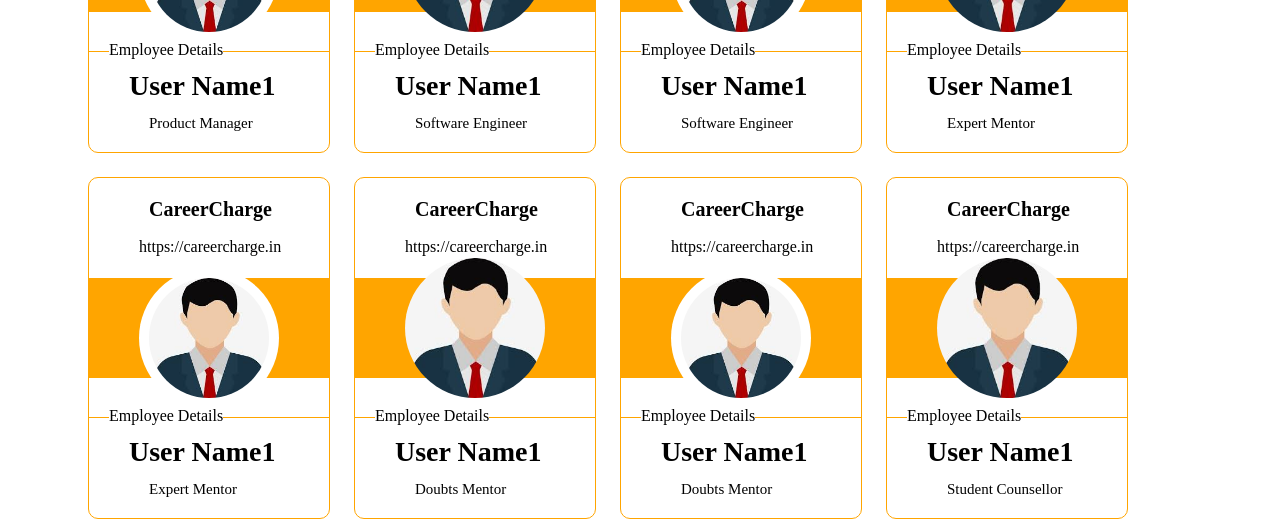
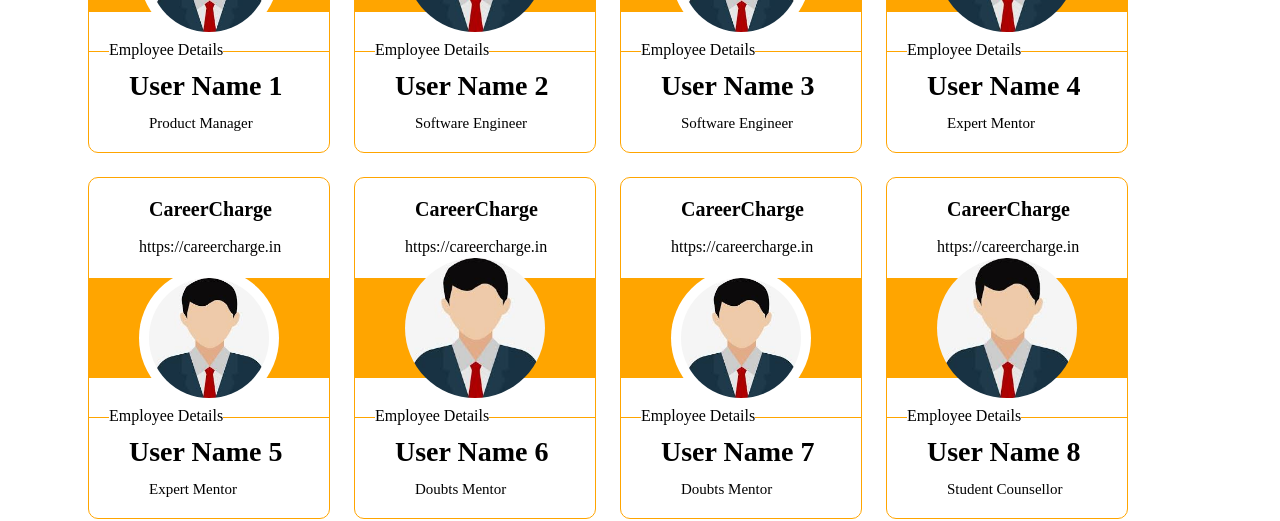
Before and after one commit to Hari-Priya-Chalasani/Career_Charge_Assignments, a plain HTML site: page assignment_8/assignment_8.html in a window 1280 px wide. Shown: the part 263-784 px from the top of the page. Drawn offline with Linux system fonts and the light colour scheme.

Commit message:
add assignment 8

```diff
--- a/assignment_8/assignment_8.html
+++ b/assignment_8/assignment_8.html
@@ -105,7 +105,7 @@
             <img class="cardimage" src="user.jpeg" width="160px" height="160px">
             <div class="detaildiv">Employee Details</div>
             <div class="linediv"></div>
-            <div class="namediv">User Name1</div>
+            <div class="namediv">User Name 1</div>
             <div class="rolediv">Product Manager</div>
         </div>
         <div class="card">
@@ -115,7 +115,7 @@
             <img class="cardimage_1" src="user.jpeg" width="160px" height="160px">
             <div class="detaildiv">Employee Details</div>
             <div class="linediv"></div>
-            <div class="namediv">User Name1</div>
+            <div class="namediv">User Name 2</div>
             <div class="rolediv">Software Engineer</div>
         </div>
         <div class="card">
@@ -125,7 +125,7 @@
             <img class="cardimage" src="user.jpeg" width="160px" height="160px">
             <div class="detaildiv">Employee Details</div>
             <div class="linediv"></div>
-            <div class="namediv">User Name1</div>
+            <div class="namediv">User Name 3</div>
             <div class="rolediv">Software Engineer</div>
         </div>
         <div class="card">
@@ -135,7 +135,7 @@
             <img class="cardimage_1" src="user.jpeg" width="160px" height="160px">
             <div class="detaildiv">Employee Details</div>
             <div class="linediv"></div>
-            <div class="namediv">User Name1</div>
+            <div class="namediv">User Name 4</div>
             <div class="rolediv">Expert Mentor</div>
         </div>
         <div class="card">
@@ -145,7 +145,7 @@
             <img class="cardimage" src="user.jpeg" width="160px" height="160px">
             <div class="detaildiv">Employee Details</div>
             <div class="linediv"></div>
-            <div class="namediv">User Name1</div>
+            <div class="namediv">User Name 5</div>
             <div class="rolediv">Expert Mentor</div>
         </div>
         <div class="card">
@@ -155,7 +155,7 @@
             <img class="cardimage_1" src="user.jpeg" width="160px" height="160px">
             <div class="detaildiv">Employee Details</div>
             <div class="linediv"></div>
-            <div class="namediv">User Name1</div>
+            <div class="namediv">User Name 6</div>
             <div class="rolediv">Doubts Mentor</div>
         </div>
         <div class="card">
@@ -165,7 +165,7 @@
             <img class="cardimage" src="user.jpeg" width="160px" height="160px">
             <div class="detaildiv">Employee Details</div>
             <div class="linediv"></div>
-            <div class="namediv">User Name1</div>
+            <div class="namediv">User Name 7</div>
             <div class="rolediv">Doubts Mentor</div>
         </div>
         <div class="card">
@@ -175,7 +175,7 @@
             <img class="cardimage_1" src="user.jpeg" width="160px" height="160px">
             <div class="detaildiv">Employee Details</div>
             <div class="linediv"></div>
-            <div class="namediv">User Name1</div>
+            <div class="namediv">User Name 8</div>
             <div class="rolediv">Student Counsellor</div>
         </div>
     </body>
```
